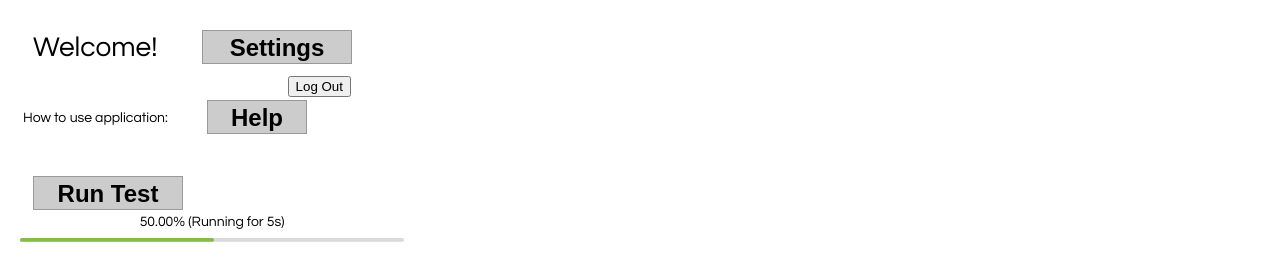
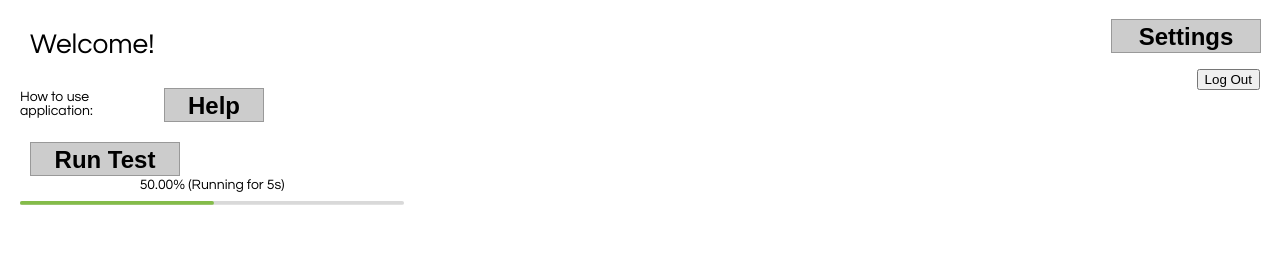
Before and after one commit to GTJuniorDesign0100-2020/anti-malarial-MCMC-bayesian-algorithm, a React app: page / in a window 1280 px wide. Built offline with nearby package versions, Linux system fonts and the light colour scheme.

Commit message:
Replaced board table with CSS grid (TODO: CSS is currently messy)

```diff
--- a/src/components/Board.jsx
+++ b/src/components/Board.jsx
@@ -7,43 +7,32 @@ import Settings from './Settings';
 import {recrudescenceAPIRequest} from '../utils';
 
 export default function Board(props) {
+
+  const welcomeStyle = {
+    gridColumnStart: 1,
+    gridRowStart: 1
+  };
+  const helpTextStyle = {
+    gridColumnStart: 1,
+    gridRowStart: 3
+  };
+  const helpStyle = {
+    gridColumnStart: 2,
+    gridRowStart: 3
+  };
+
   return (
-    <table className="board">
-      <tr>
-        <td>
-          <div className='status'>Welcome!</div>
-        </td>
-        <td colspan='3' align='right'>
-          <Settings />
-        </td>
-      </tr>
-      <tr>
-        <td colspan='4'>
-          <Logout />
-        </td>
-      </tr>
-      <tr>
-        <td padding='10'>
-          How to use application:
-        </td>
-        <td>
-          <Help />
-        </td>
-        <td>
-        </td>
-        <td>
-        </td>
-      </tr>
-      <tr><td><br/></td></tr>
-      <tr>
-        <td>
-          <RunButton handleSubmit={(inputFile, locirepeats, numIters) => {
+    <div className="board">
+      <div className='status' style={welcomeStyle}>Welcome!</div>
+      <Settings />
+      <Logout />
+      <div style={helpTextStyle}>How to use application:</div>
+      <Help style={helpStyle} />
+      <RunButton handleSubmit={(inputFile, locirepeats, numIters) => {
               recrudescenceAPIRequest(inputFile, locirepeats, numIters)
                 .then(jsonData => console.log(jsonData));
             }}
           />
-        </td>
-      </tr>
-    </table>
+    </div>
   );
 }
--- a/src/components/Help.jsx
+++ b/src/components/Help.jsx
@@ -25,9 +25,14 @@ export default class Help extends React.Component {
   }
 
   render() {
+    const helpContainerStyles = {
+      display: 'flex',
+      width: '100%'
+    };
+
     return (
-      <div>
-        <button className="help" onClick={() => this.handleHelpClick()}>
+      <div className="help" style={helpContainerStyles}>
+        <button className="help main-button" onClick={() => this.handleHelpClick()}>
           Help
         </button>
         {this.state.help}
--- a/src/components/RunButton.jsx
+++ b/src/components/RunButton.jsx
@@ -40,7 +40,7 @@ export default class RunButton extends React.Component {
 
   render() {
     return (
-      <Popup trigger={<button className="testRun">Run Test</button>} position="bottom left">
+      <Popup trigger={<button className="testRun main-button">Run Test</button>} position="bottom left">
         <div className="testPop">
           <form onSubmit={this.handleSubmit}>
             <label for="InputFile">Excel File:</label><br/>
--- a/src/components/Settings.jsx
+++ b/src/components/Settings.jsx
@@ -11,7 +11,7 @@ to allow for language changes
 
 export default function Settings(props) {
   return (
-    <Popup trigger={<button className="settings" style={{display:'flex', justifyContent:'center'}}>Settings</button>} position="bottom right">
+    <Popup trigger={<button className="settings main-button" style={{display:'flex', justifyContent:'center'}}>Settings</button>} position="bottom right">
       <div className="settingsData">This is filler content for the settings tab!
       <br/><br/>Username: FakeName@FakeISP.FakeDomain<br/><br/>Password: ********
       <br/><br/><div align="center" padding="10"><button>Save</button></div></div>
--- a/src/index.css
+++ b/src/index.css
@@ -5,6 +5,13 @@ body {
 
 ol, ul {
   padding-left: 30px;
+}
+
+.board {
+  display: grid;
+  grid-template-columns: 10% auto 10%;
+  grid-template-rows: auto auto auto auto;
+  width: 100%
 }
 
 .row:after {
@@ -20,51 +27,45 @@ ol, ul {
   font-size: 28px;
 }
 
-.help {
+.main-button {
   background: #CCC;
   border: 1px solid #999;
-  float: left;
   font-size: 24px;
   font-weight: bold;
   line-height: 34px;
   height: 34px;
+  padding: 0;
+}
+
+.help {
+  grid-row-start: 3;
+  grid-column-start: 2;
   margin-right: 10px;
   margin-left:10px;
   margin-top: -1px;
-  padding: 0;
   text-align: center;
   width: 100px;
 }
 
 .settings {
-  background: #CCC;
-  border: 1px solid #999;
+  grid-column-start: 3;
+  grid-row-start: 1;
+  justify-self: end;
   float: right;
-  font-size: 24px;
-  font-weight: bold;
-  line-height: 34px;
-  height: 34px;
   margin-left:5px;
   margin-right: -1px;
   margin-top: -1px;
-  padding: 0;
   text-align: right;
   align-content: right;
   width: 150px;
 }
 
 .testRun {
-  background: #CCC;
-  border: 1px solid #999;
-  float: left;
-  font-size: 24px;
-  font-weight: bold;
-  line-height: 34px;
-  height: 34px;
+  grid-column-start: 1;
+  grid-row-start: 4;
   margin-left:10px;
   margin-right: 10px;
   margin-top: 20px;
-  padding: 0;
   text-align: center;
   width: 150px;
   align-self:left;
@@ -103,7 +104,10 @@ ol, ul {
 }
 
 .logOut {
-    float: right;
+  grid-column-start: 3;
+  grid-row-start: 2;
+  justify-self: end;
+  float: right;
 }
 
 .kbd-navigation .square:focus {
@@ -112,7 +116,7 @@ ol, ul {
 
 .mainscreen {
   display: flex;
-  flex-direction: row;
+  flex-direction: column;
 }
 
 .main-info {
--- a/src/index.js
+++ b/src/index.js
@@ -9,10 +9,8 @@ class MainScreen extends React.Component {
   render() {
     return (
       <div className="mainscreen">
-        <div className="main-board">
           <Board />
           <DemoLoadingBar />
-        </div>
       </div>
     );
   }
```
Lines whose indentation alone changed are shown as unchanged.
